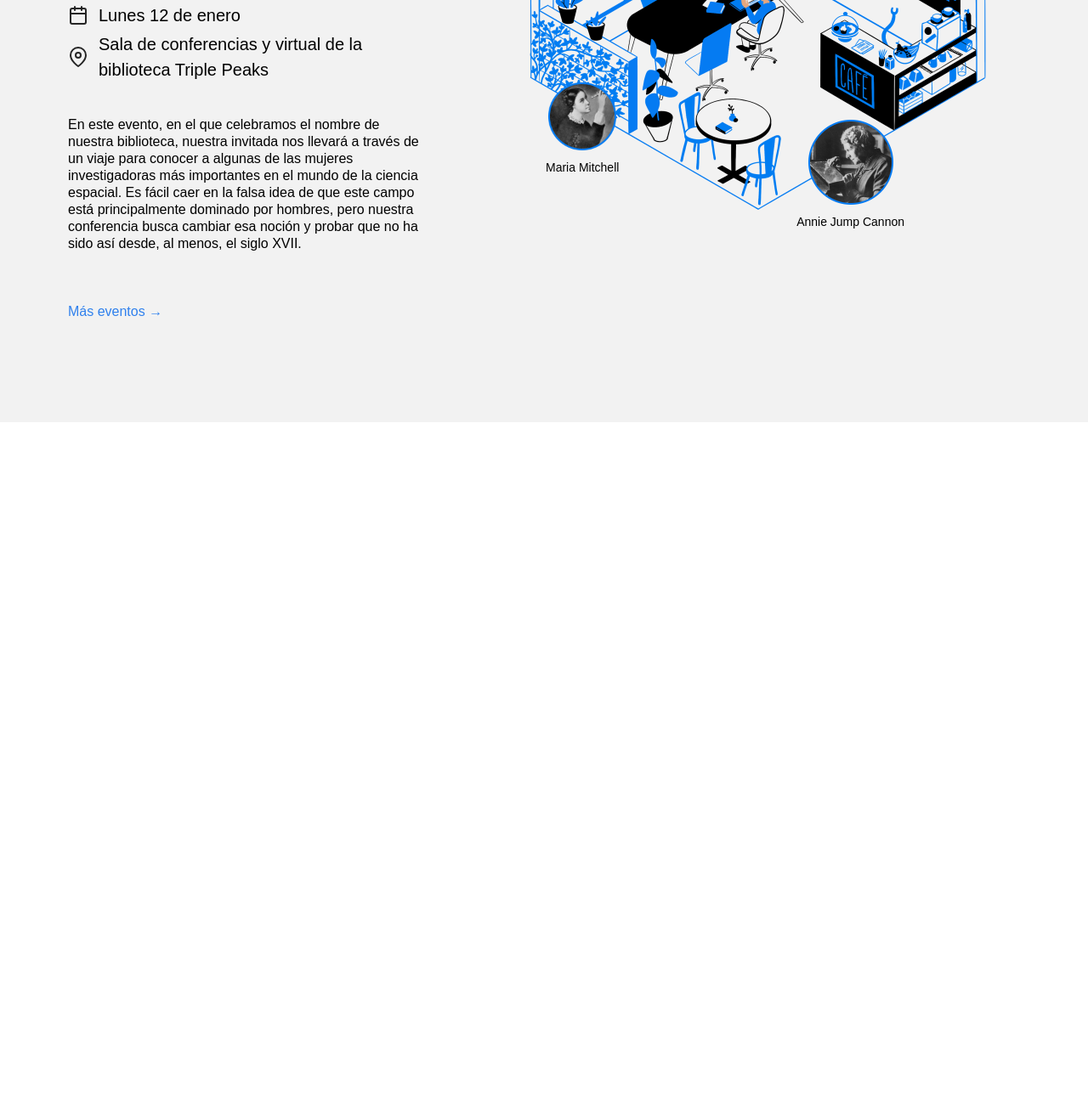
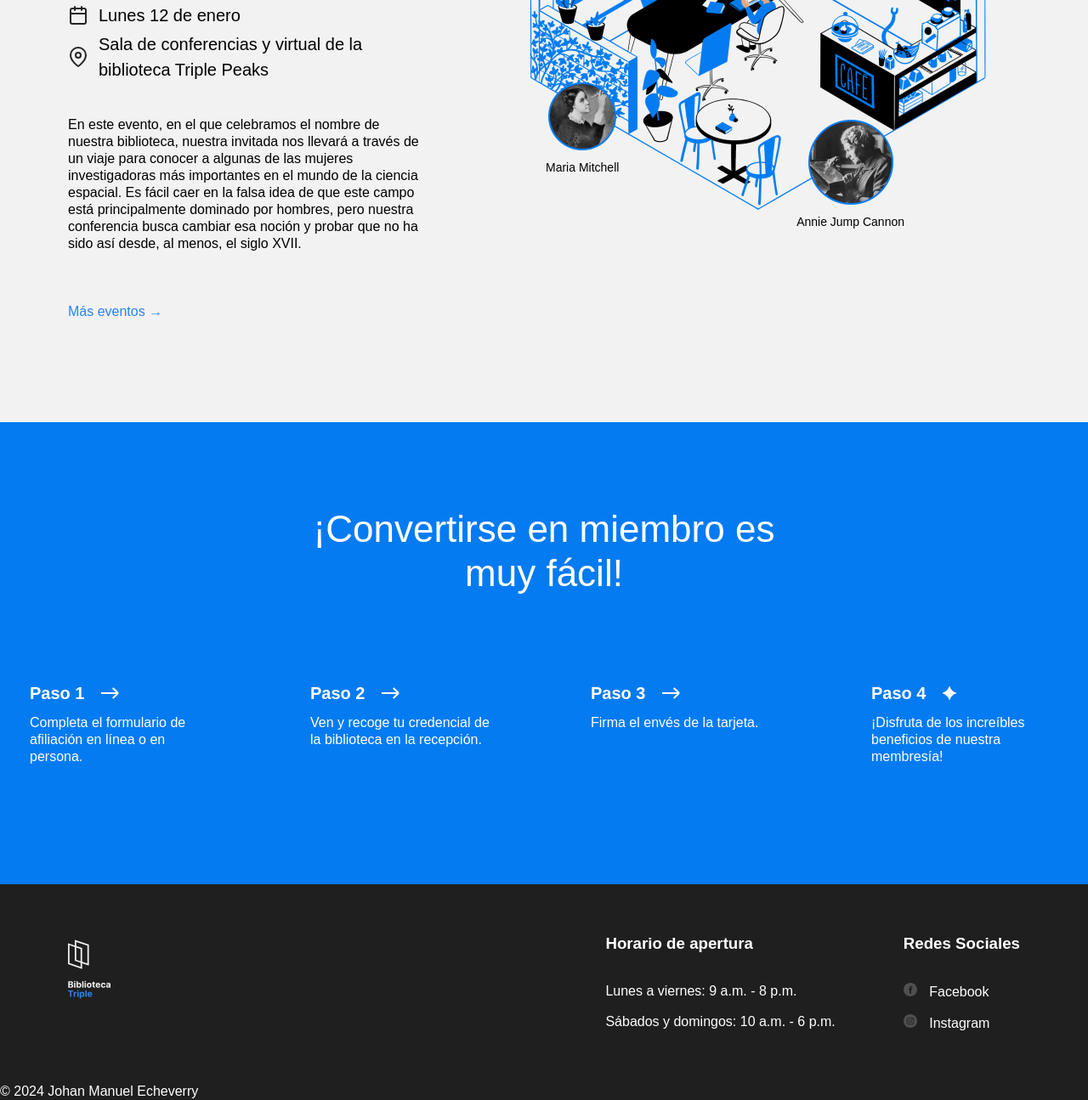
Before and after one commit to Johaneche/proyecto-3-biblioteca, a plain HTML site: page index.html in a window 1280 px wide. Shown: the part 2493-3788 px from the top of the page at 85% size. Before the commit the page ends 2990 px from the top, so only its background shows below. Drawn offline with Linux system fonts and the light colour scheme.

Commit message:
Agrego el footer a mi proyecto 3

```diff
--- a/index.html
+++ b/index.html
@@ -29,7 +29,7 @@
               <a href="#events" class="nav__link">Eventos</a>
             </li>
             <li>
-              <a href="#" class="nav__link">Conviértete en miembro</a>
+              <a href="#membership" class="nav__link">Conviértete en miembro</a>
             </li>
             <li>
               <a href="#" class="nav__link">Contactos</a>
@@ -231,6 +231,117 @@
             </div>
           </div>
         </section>
+
+        <section id="membership" class="membership">
+          <h2 class="membership__title">
+            ¡Convertirse en miembro es muy fácil!
+          </h2>
+          <ul class="membership__steps">
+            <li class="step">
+              <h3 class="step__title">
+                Paso 1
+                <img
+                  src="./images/icon_step_forward.svg"
+                  alt="icon forward"
+                  class="step__icon"
+                />
+              </h3>
+              <p class="step__description">
+                Completa el formulario de afiliación en línea o en persona.
+              </p>
+            </li>
+            <li class="step">
+              <h3 class="step__title">
+                Paso 2
+                <img
+                  src="./images/icon_step_forward.svg"
+                  alt="icon forward"
+                  class="step__icon"
+                />
+              </h3>
+              <p class="step__description">
+                Ven y recoge tu credencial de la biblioteca en la recepción.
+              </p>
+            </li>
+            <li class="step">
+              <h3 class="step__title">
+                Paso 3
+                <img
+                  src="./images/icon_step_forward.svg"
+                  alt="icon forward"
+                  class="step__icon"
+                />
+              </h3>
+              <p class="step__description">Firma el envés de la tarjeta.</p>
+            </li>
+            <li class="step">
+              <h3 class="step__title">
+                Paso 4
+                <img
+                  src="./images/icon_step_finish.svg"
+                  alt="icon finish"
+                  class="step__icon"
+                />
+              </h3>
+              <p class="step__description">
+                ¡Disfruta de los increíbles beneficios de nuestra membresía!
+              </p>
+            </li>
+          </ul>
+        </section>
+
+        <!-- Creamos la seccion Footer -->
+        <footer class="footer">
+          <div class="footer__columns">
+            <!-- Primera Columna: Logo-->
+            <div class="footer__column">
+              <img
+                class="footer__logo"
+                src="/images/logo_white.svg"
+                alt="Aqui debe de carga un Logo"
+              />
+            </div>
+            <!-- Segunda Columna: Horario-->
+            <div class="footer__column footer__column_content_hours">
+              <h3 class="footer__column-heading">Horario de apertura</h3>
+              <ul class="footer__list">
+                <li class="footer__list-item">
+                  Lunes a viernes: 9 a.m. - 8 p.m.
+                </li>
+                <li class="footer__list-item">
+                  Sábados y domingos: 10 a.m. - 6 p.m.
+                </li>
+              </ul>
+            </div>
+            <!-- Tercera Columna: Redes Sociales-->
+            <div class="footer__column footer__column-content_social">
+              <h3 class="footer__column-heading">Redes Sociales</h3>
+              <ul class="footer__list">
+                <li class="footer__list-item">
+                  <a class="footer__column-link" href="#">
+                    <img
+                      class="footer__social-icon"
+                      src="/images/facebook_white.svg"
+                      alt="Icono de Facebook"
+                    />
+                    Facebook
+                  </a>
+                </li>
+                <li class="footer__list-item">
+                  <a class="footer__column-link" href="#">
+                    <img
+                      class="footer__social-icon"
+                      src="/images/instagram_white.svg"
+                      alt="Icono de Instagram"
+                    />
+                    Instagram
+                  </a>
+                </li>
+              </ul>
+            </div>
+          </div>
+          <p class="footer__copyright">© 2024 Johan Manuel Echeverry</p>
+        </footer>
       </main>
     </div>
   </body>
--- a/styles/style.css
+++ b/styles/style.css
@@ -301,3 +301,109 @@ Asegúrate de colocarlo antes de .card:, los padres deben preceder a sus hijos *
   font-size: 14px;
   margin: 0;
 }
+
+/******Etapa 3: Etapa final*******/
+.membership {
+  padding: 100px 0 140px;
+  background-color: #057bf2;
+  color: #ffffff;
+}
+
+.membership__title {
+  max-width: 574px;
+  margin: 0 auto;
+  text-align: center;
+  font-size: 44px;
+  font-weight: 500;
+  line-height: 52px;
+}
+
+.membership__steps {
+  list-style-type: none;
+  padding: 0;
+  margin: 100px 0 0;
+  /* Agrega estilos */
+  display: flex;
+  justify-content: space-around;
+  column-gap: 40px;
+}
+
+.step {
+  /* Agrega estilos */
+  flex-basis: 220px;
+}
+
+.step__title {
+  margin: 0;
+  font-size: 20px;
+  line-height: 30px;
+  font-weight: 700;
+  display: flex;
+  align-items: center;
+}
+
+.step__icon {
+  margin-left: 20px;
+}
+
+.step__description {
+  margin: 10px 0 0;
+}
+
+/* CSS para estilo del FOOTER */
+.footer {
+  box-sizing: border-box;
+  background-color: #1f1f1f;
+  color: #ffffff;
+}
+
+.footer__columns {
+  display: flex;
+  padding: 60px 80px;
+}
+
+.footer__column_content_hours {
+  margin-right: 80px;
+  margin-left: auto;
+}
+
+.footer__column_content_social {
+  justify-content: center;
+}
+
+.footer__logo {
+  width: 50px;
+  height: 80px;
+}
+
+.footer__column-heading {
+  margin: 0;
+  padding-bottom: 20px;
+}
+
+.footer__list {
+  /* El siguiente código elimina los estilos predeterminados del navegador para las listas */
+  list-style-type: none;
+  padding: 0;
+  margin: 0;
+}
+
+.footer__list-item {
+  padding-top: 16px;
+}
+
+.footer__column-link {
+  color: white;
+  text-decoration: none;
+}
+
+.footer__social-icon {
+  height: 16px;
+  width: 16px;
+  padding-right: 10px;
+}
+
+.footer__copyright {
+  padding: 0;
+  margin: 0;
+}
```
